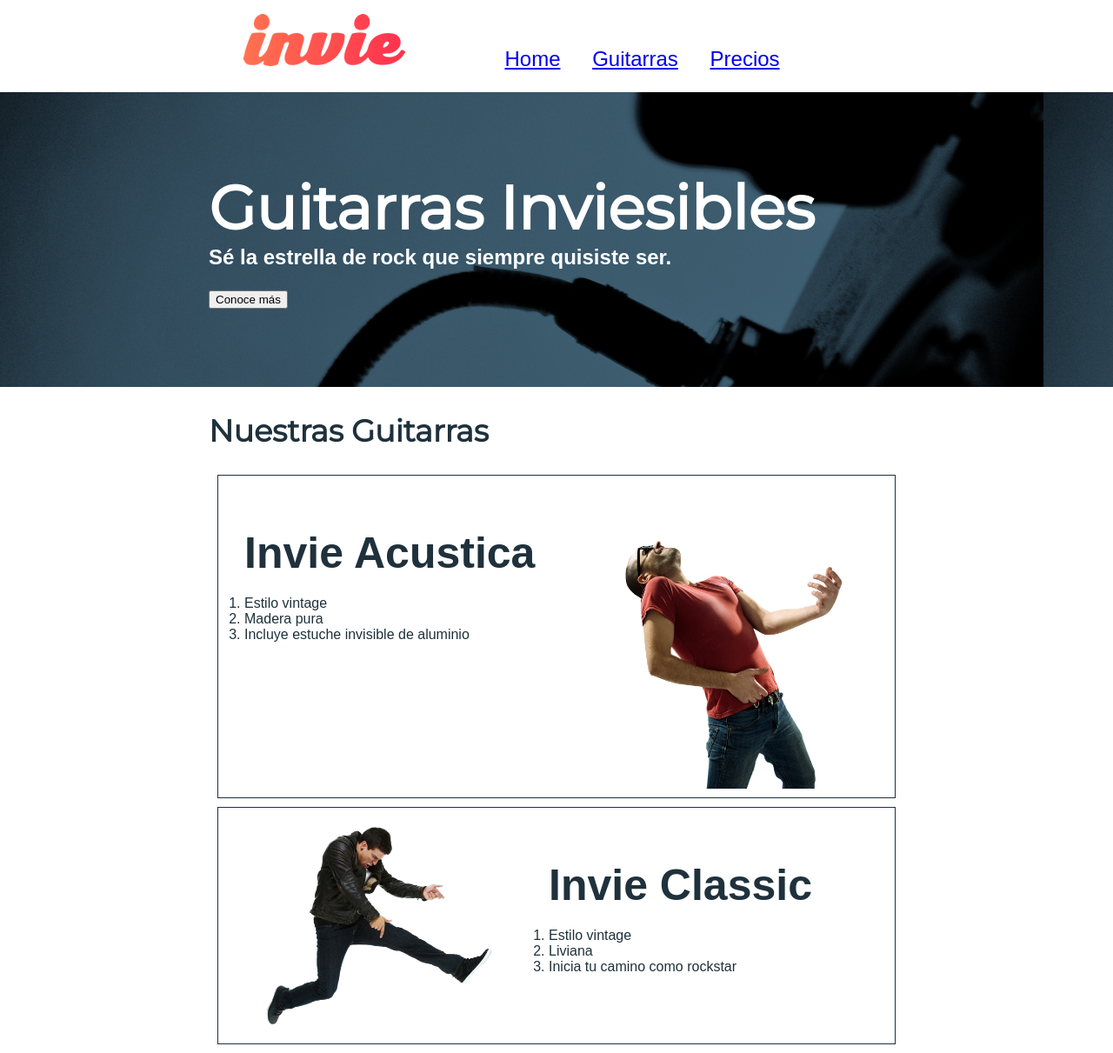
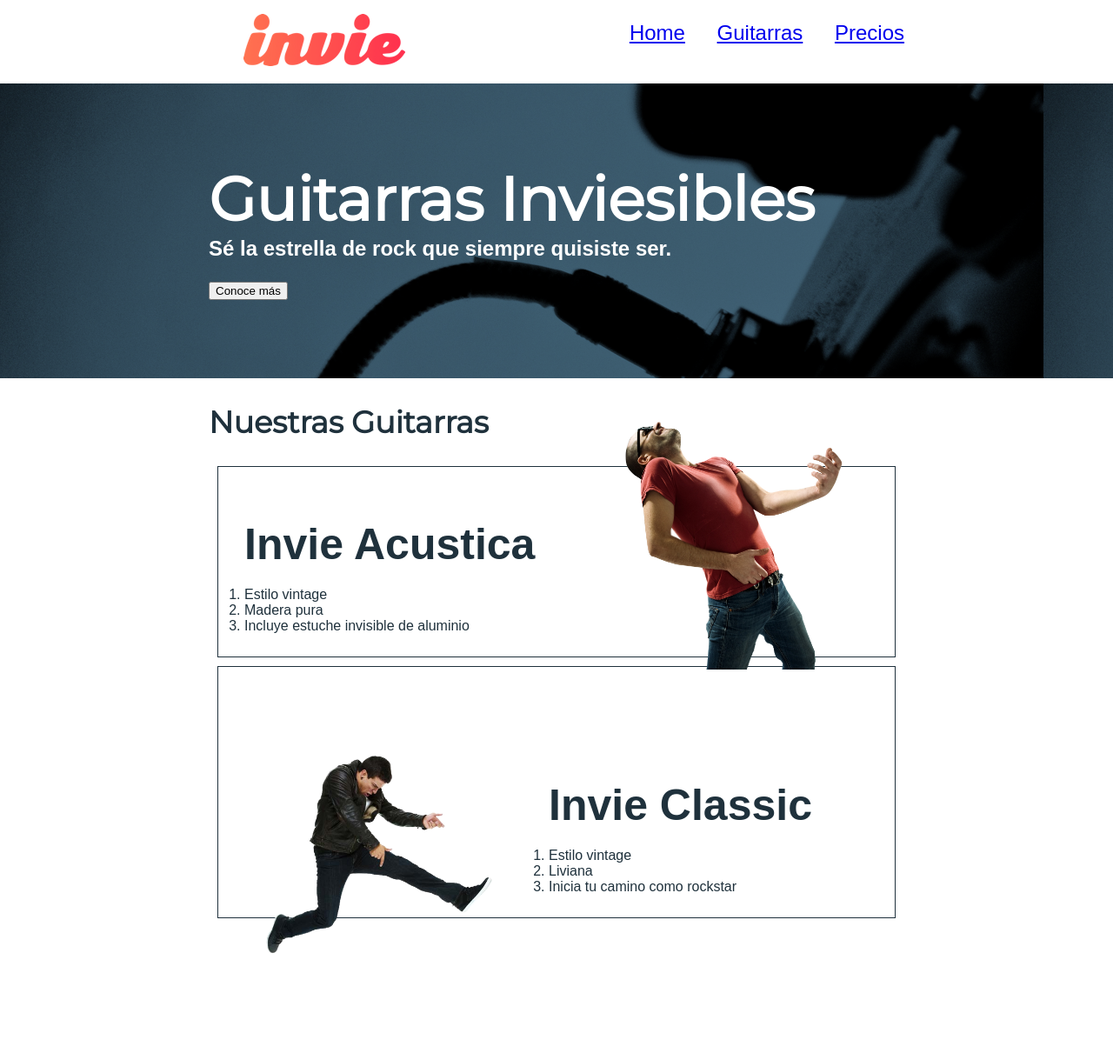
Before and after one commit to silviopd/invie, a plain HTML site: page invie/index.html in a window 1280 px wide. Shown: the whole page at 87% size. After the commit the page ends 1108 px from the top, so only its background shows below. Drawn offline with Linux system fonts and the light colour scheme; a web font is replaced by a local one.

Commit message:
clase 20 - tipos de posiciones en css

```diff
--- a/invie/css/invie.css
+++ b/invie/css/invie.css
@@ -48,6 +48,8 @@ body{
 	font-size: 24px;
 	color white;
 	display: inline-block;
+	position: absolute;
+	right: 0;
 }
 
 .menu li{
@@ -60,6 +62,7 @@ body{
 }
 
 .header {
+	position: relative;
 }
 
 .contenedor{
@@ -70,7 +73,7 @@ body{
 .guitarra{
 	margin: 10px;
 	padding: 10px;
-	overflow: hidden;
+	/*overflow: hidden;*/
 	border: 1px solid #1F313C;
 }
 
@@ -80,10 +83,14 @@ body{
 
 .derecha{
 	float: right;
+	position: relative;
+	top: -127px;
 }
 
 .izquierda{
 	float: left;
+	position: relative;
+	top: 80px;
 }
 
 .contenedor-guitarra-a{
@@ -93,3 +100,8 @@ body{
 .contenedor-guitarra-b{
 	margin-left: 370px;
 }
+
+/*posición relativa se mueve dentro del contenedor
+  posición absoluta se mueve a su padre proximo relativo
+  posicion fixed se mantiene la imagen aunque muevas el scroll
+*/
```
